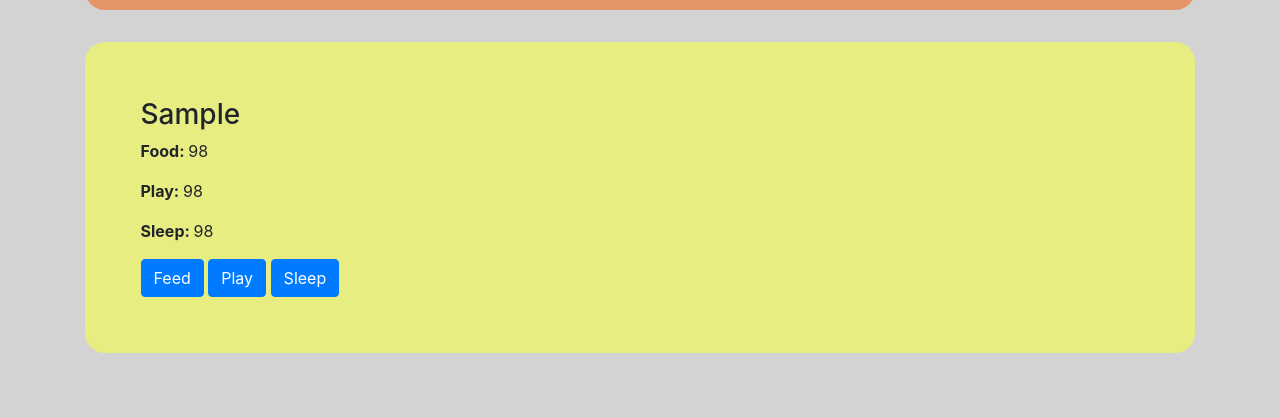
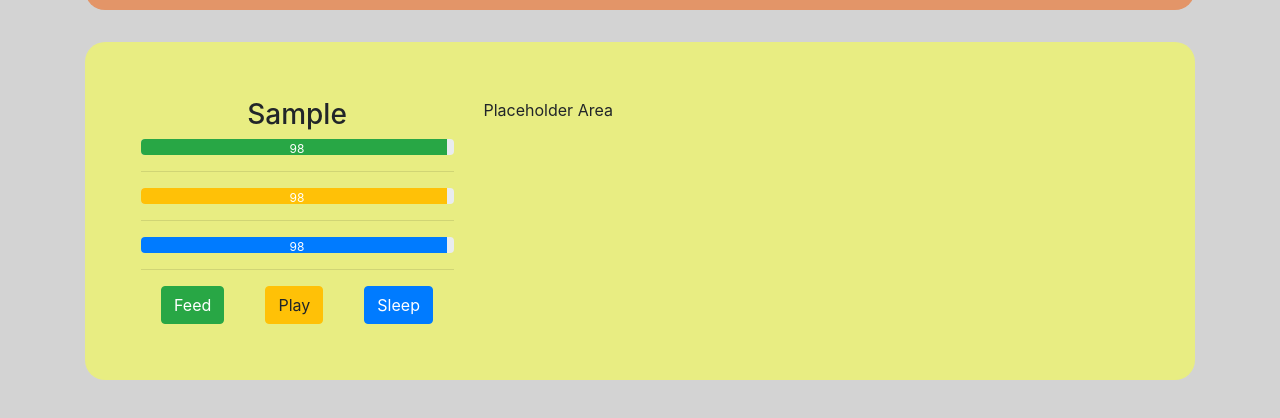
Before and after one commit to eswotinsky/monstergotchi, a website built with webpack: page src/index.html in a window 1280 px wide. Both pictures are taken after typing "Sample" into the empty fields and a click on the button "Let's Get Started!". Shown: the part 174-592 px from the top of the page. Built offline with nearby package versions, Linux system fonts and the light colour scheme.

Commit message:
add progress bars to indicate tamagotchi stats.

```diff
--- a/src/index.html
+++ b/src/index.html
@@ -5,7 +5,6 @@
 </head>
 <body>
   <div class="container">
-
     <div class="jumbotron">
       <h1>Tamagotchi!</h1>
     </div>
@@ -19,17 +18,35 @@
     </div>
 
     <div id="display">
+      <div class="row">
+        <div class="col-md-4">
+          <h3 id="tamagotchi-name"></h3>
+          <div class="progress position-relative">
+            <div id="food-bar" class="progress-bar bg-success" role="progressbar" style="width: 100%" aria-valuenow="100" aria-valuemin="0" aria-valuemax="100"></div>
+            <div id="food-bar-title" class="progress-bar-title"></div>
+          </div>
+          <hr>
+          <div class="progress position-relative">
+            <div id="play-bar" class="progress-bar bg-warning" role="progressbar" style="width: 100%" aria-valuenow="100" aria-valuemin="0" aria-valuemax="100"></div>
+            <div id="play-bar-title" class="progress-bar-title"></div>
+          </div>
+          <hr>
+          <div class="progress position-relative">
+            <div id="sleep-bar" class="progress-bar" role="progressbar" style="width: 100%" aria-valuenow="100" aria-valuemin="0" aria-valuemax="100"></div>
+            <div id="sleep-bar-title" class="progress-bar-title"></div>
+          </div>
+          <hr>
+          <div id="button-control">
+            <button id="food-button" class="btn btn-success" type="button" name="button">Feed</button>
+            <button id="play-button" class="btn btn-warning" type="button" name="button">Play</button>
+            <button id="sleep-button" class="btn btn-primary" type="button" name="button">Sleep</button>
+          </div>
+        </div>
 
-      <h3 id="tamagotchi-name"></h3>
-
-      <p><strong>Food: </strong><span id="food-level"></span></p>
-      <p><strong>Play: </strong><span id="play-level"></span></p>
-      <p><strong>Sleep: </strong><span id="sleep-level"></span></p>
-
-      <button id="food-button" class="btn btn-primary" type="button" name="button">Feed</button>
-      <button id="play-button" class="btn btn-primary" type="button" name="button">Play</button>
-      <button id="sleep-button" class="btn btn-primary" type="button" name="button">Sleep</button>
-
+        <div class="col-md-8">
+          <p>Placeholder Area</p>
+        </div>
+      </div>
     </div>
 
     <div id="death">
--- a/src/main.js
+++ b/src/main.js
@@ -14,16 +14,25 @@ $(function(){
     let myTamagotchi = new tamagotchi(name);
 
     $('#tamagotchi-name').text(myTamagotchi.name);
-    $('#food-level').text(myTamagotchi.foodLevel);
-    $('#play-level').text(myTamagotchi.playLevel);
-    $('#sleep-level').text(myTamagotchi.sleepLevel);
+    $('#food-bar-title').text(myTamagotchi.foodLevel);
+    $('#play-bar-title').text(myTamagotchi.playLevel);
+    $('#sleep-bar-title').text(myTamagotchi.sleepLevel);
+
+    $('#food-bar').css('width', myTamagotchi.foodLevel + '%');
+    $('#play-bar').css('width', myTamagotchi.playLevel + '%');
+    $('#sleep-bar').css('width', myTamagotchi.sleepLevel + '%');
 
     myTamagotchi.timePasses();
 
     let countDown = setInterval(function(){
-      $('#food-level').text(myTamagotchi.foodLevel);
-      $('#play-level').text(myTamagotchi.playLevel);
-      $('#sleep-level').text(myTamagotchi.sleepLevel);
+      $('#food-bar-title').text(myTamagotchi.foodLevel);
+      $('#play-bar-title').text(myTamagotchi.playLevel);
+      $('#sleep-bar-title').text(myTamagotchi.sleepLevel);
+
+      $('#food-bar').css('width', myTamagotchi.foodLevel + '%');
+      $('#play-bar').css('width', myTamagotchi.playLevel + '%');
+      $('#sleep-bar').css('width', myTamagotchi.sleepLevel + '%');
+
       if(myTamagotchi.isDead()){
         $('#display').hide();
         $('#death').show();
@@ -33,17 +42,20 @@ $(function(){
 
     $('#food-button').click(function(){
       myTamagotchi.feed();
-      $('#food-level').text(myTamagotchi.foodLevel);
+      $('#food-bar-title').text(myTamagotchi.foodLevel);
+      $('#food-bar').css('width', myTamagotchi.foodLevel + '%');
     })
 
     $('#play-button').click(function(){
       myTamagotchi.play();
-      $('#play-level').text(myTamagotchi.playLevel);
+      $('#play-bar-title').text(myTamagotchi.playLevel);
+      $('#play-bar').css('width', myTamagotchi.playLevel + '%');
     })
 
     $('#sleep-button').click(function(){
       myTamagotchi.sleep();
-      $('#sleep-level').text(myTamagotchi.sleepLevel);
+      $('#sleep-bar-title').text(myTamagotchi.sleepLevel);
+      $('#sleep-bar').css('width', myTamagotchi.sleepLevel + '%');
     })
 
     $('#reset-button').click(function(){
--- a/src/styles.css
+++ b/src/styles.css
@@ -21,3 +21,23 @@ body {
   padding: 5%;
   background-color: #E8ED82;
 }
+
+.progress-bar-title {
+  position: absolute;
+  text-align: center;
+  line-height: 20px;
+  overflow: hidden;
+  color: #fff;
+  right: 0;
+  left: 0;
+  top: 0;
+}
+
+#button-control {
+   display: flex;
+   justify-content: space-around;
+}
+
+#tamagotchi-name {
+  text-align: center;
+}
```
